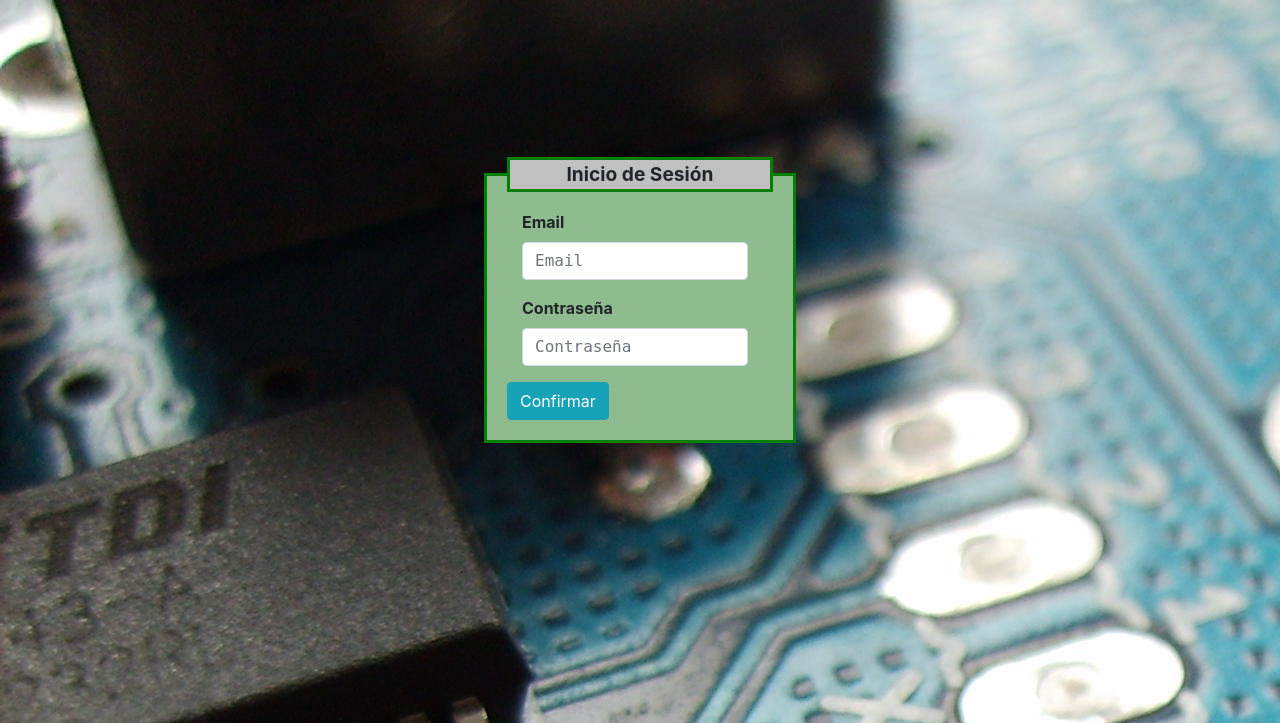
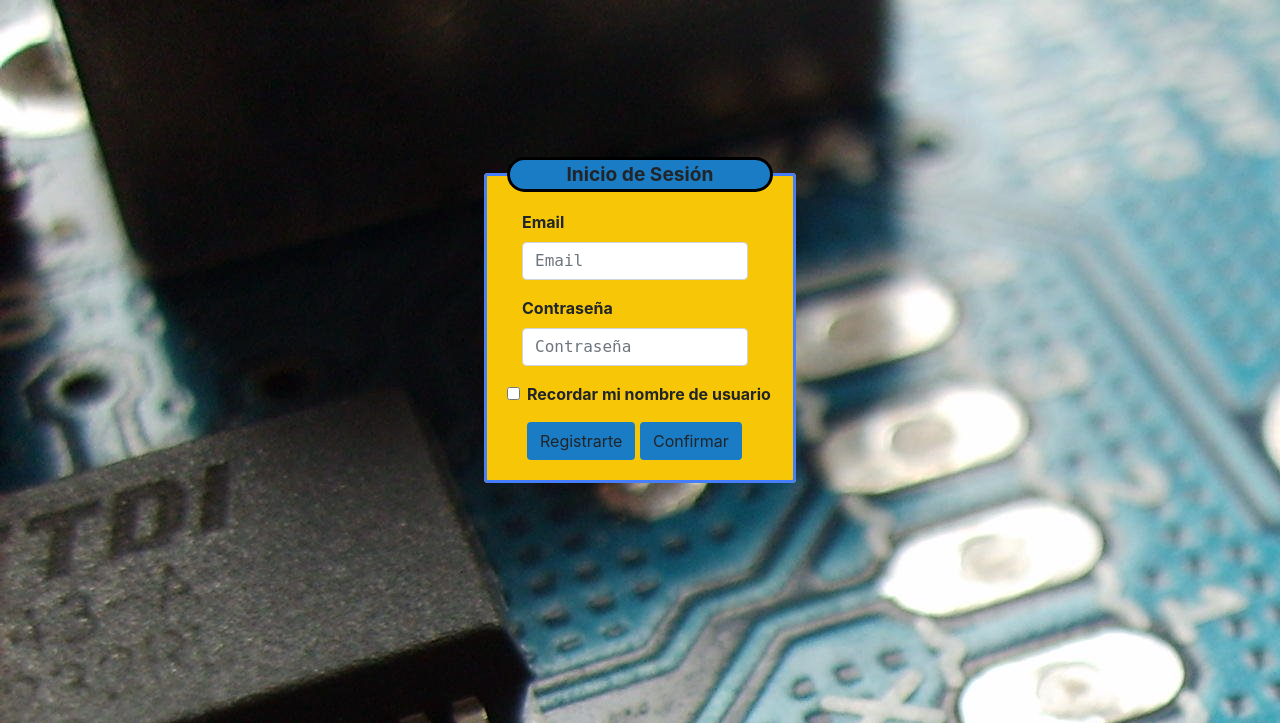
Before and after one commit to alonbalbuena/ProyectoArduino, a PHP site: page /login.html in a window 1280 px wide. Shown: the top 723 px of the page. Run offline with PHP 8.4, Linux system fonts and the light colour scheme.

Commit message:
login colores

```diff
--- a/login/css/estiloslogin.css
+++ b/login/css/estiloslogin.css
@@ -6,7 +6,10 @@ body{
     margin: 0;
 
 }
-
+-paleta de colores
+#467DF8 azul
+#91913F oliva
+#1A7CC4 mar
 .card{
     margin-top: 12%;
 }
@@ -22,15 +25,15 @@ body{
 
   fieldset {
     background-color: rgb(230, 255, 254);
-    border: green 3px solid;
+    border: #467DF8 3px solid;
     padding: 10px 20px 20px;
-    background-color: darkseagreen;
+    background-color: #f7c707;
     margin-top: 12%;
   }
 
   legend {
-    background-color: rgb(192, 192, 192);
-    border: green 3px solid;
+    background-color: #1A7CC4;
+    border: black 3px solid;
     font-size: 120%;
     padding: 0px 20px;
     text-align: center;
@@ -47,6 +50,11 @@ body{
 
   }
 
+  a.btn{
+    background-color:#1A7CC4;
+
+  }
+
   address {
     clear: both;
     border-top: black solid 1px;
--- a/login/login.html
+++ b/login/login.html
@@ -15,11 +15,11 @@
 <body>
 
 
-    <table class="container">
+    <table class="container ">
         <div class="row justify-content-center">
 
-            <fieldset>
-                <legend><b class="text-justify-center">Inicio de Sesión</b></legend>
+            <fieldset class="rounded">
+                <legend class="rounded-pill"><b class="text-justify-center">Inicio de Sesión</b></legend>
                 <form>
                     <div class="form-row col-md-12">
                         <div class="form-group col-md-12">
@@ -38,11 +38,23 @@
                         </div>
 
 
+
+                    </div>
+
+                    <div class="form-group">
+                        <div class="form-check">
+                            <input class="form-check-input" type="checkbox" id="gridCheck">
+                            <label class="form-check-label" for="gridCheck">
+                                <b>Recordar mi nombre de usuario</b>
+                            </label>
+                        </div>
                     </div>
 
 
-
-                    <a href="registro.html" class="btn btn-info" role="button">Confirmar</a>
+                    <div class="form-check">
+                    <a href="registro.html" class="btn" role="button">Registrarte</a>
+                    <a href="main.html" class="btn" role="button">Confirmar</a>
+                </div>
 
 
                 </form>
--- a/login/registro.html
+++ b/login/registro.html
@@ -81,7 +81,9 @@
                     </div>
 
 
-                    <input type="submit" value="Confirmar">
+                    <div class="form-check">
+                        <a href="registrocreado.php" class="btn" role="button">Confirmar</a>
+                    </div>
 
                 </form>
             </fieldset>
```
